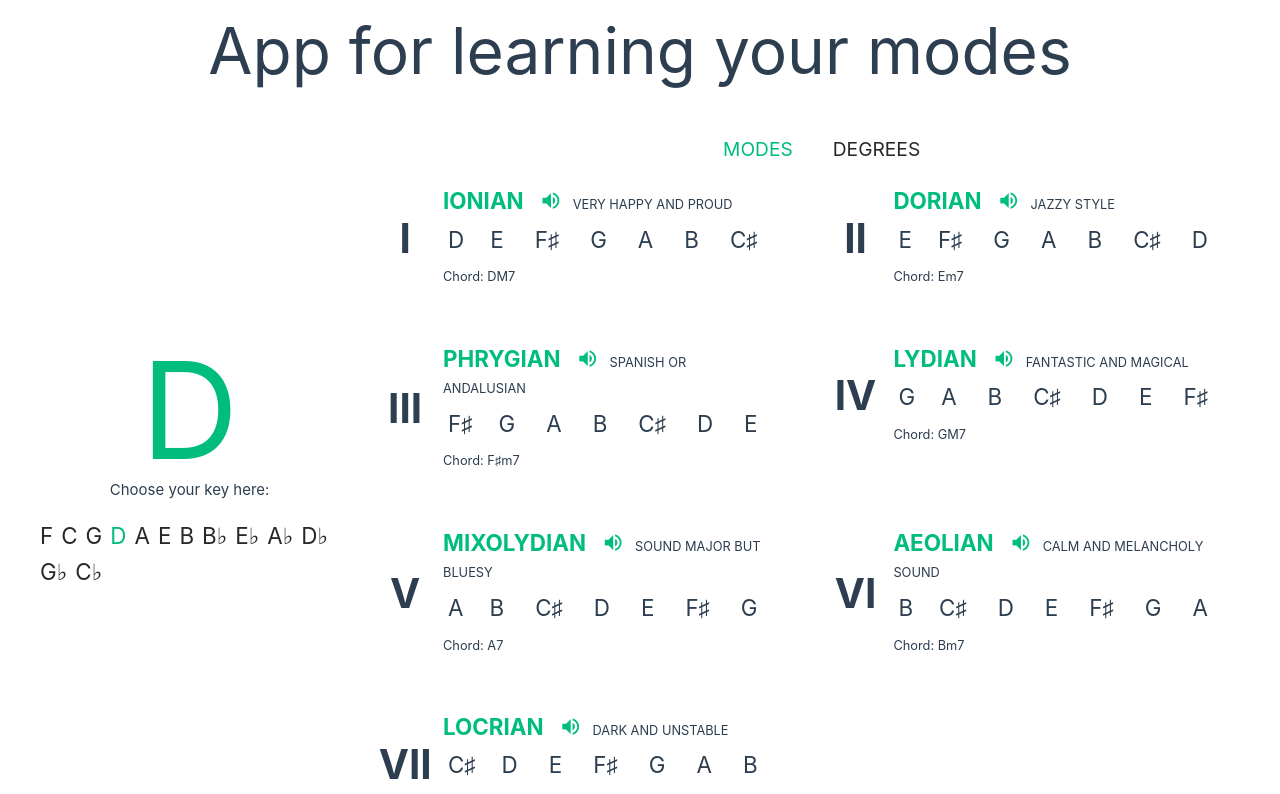
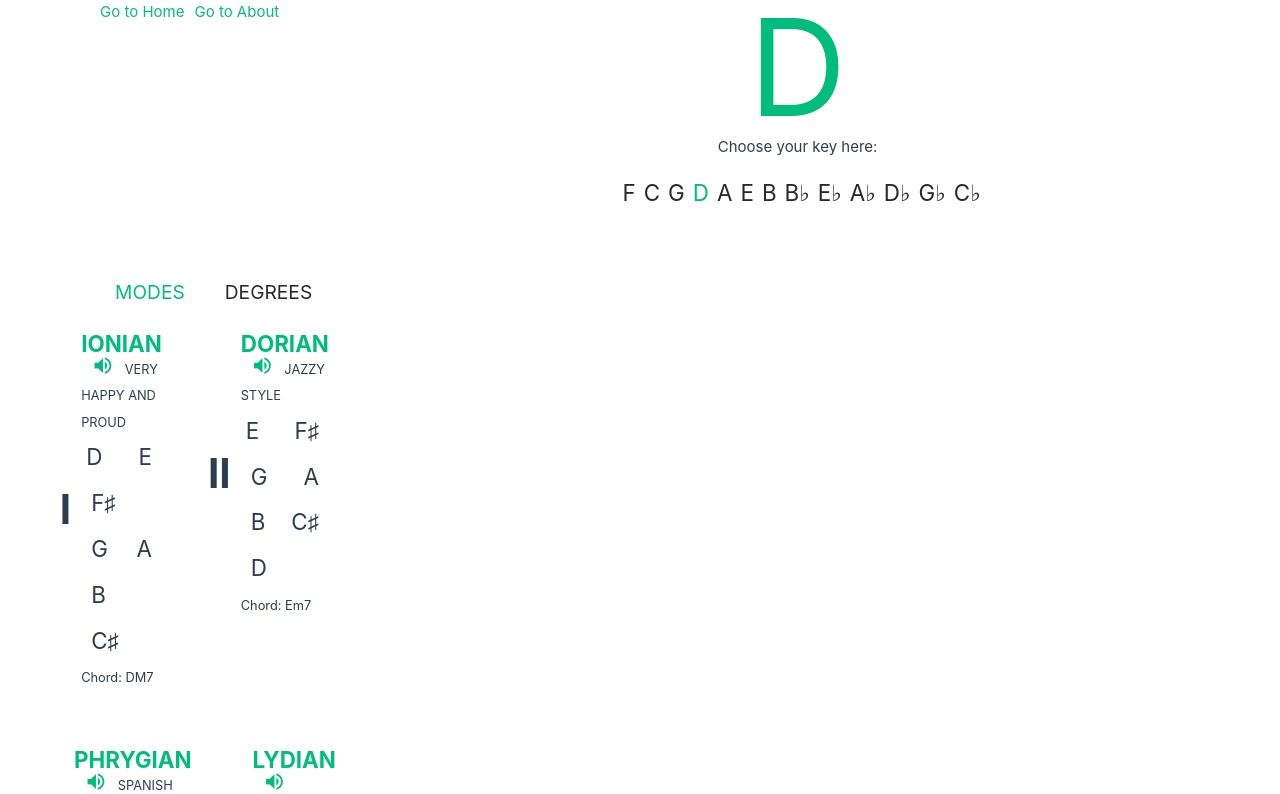
Before and after one commit to syl-p/easy-music-key, a Vue app: page / in a window 1280 px wide. Shown: the top 794 px of the page. Built offline with nearby package versions, Linux system fonts and the light colour scheme.

Commit message:
feat: add routing

```diff
--- a/package.json
+++ b/package.json
@@ -12,7 +12,8 @@
     "@mdi/font": "^6.6.96",
     "pinia": "^2.0.12",
     "tone": "^14.7.77",
-    "vue": "^3.2.31"
+    "vue": "^3.2.31",
+    "vue-router": "^4.3.2"
   },
   "devDependencies": {
     "@rushstack/eslint-patch": "^1.1.0",
--- a/src/App.vue
+++ b/src/App.vue
@@ -1,45 +1,12 @@
 <template>
-  <header>
-    <h1>App for learning your {{ store.view }}</h1>
-  </header>
   <main>
-    <aside class="keys">
-      <div>
-        <h2>{{key.fonda}}</h2>
-        <label>Choose your key here: </label>
-      </div>
-
-      <div class="wrapper">
-      </div>
-
-      <ul class="keys-list">
-        <li v-for="(item) in keys" :key="item">
-          <a href="" @click.prevent="key.fonda = item" :class="{'active': item === key.fonda}">{{ item }}</a>
-        </li>
-      </ul>
-    </aside>
-    <section v-if="scale">
+    <header>
       <nav>
-        <ul>
-          <li>
-            <a href="#" @click="store.setView('modes')" :class="{'active': store.view === 'modes'}">
-              Modes
-            </a>
-          </li>
-          <li>
-            <a href="#" @click="store.setView('degrees')" :class="{'active': store.view === 'degrees'}">
-              Degrees
-            </a>
-          </li>
-        </ul>
+        <RouterLink to="/">Go to Home</RouterLink>
+        <RouterLink to="/about">Go to About</RouterLink>
       </nav>
-      <article>
-        <ModeElement v-for="index in 7"
-                     :mode="scale.modes[index - 1]"
-                     :degree="scale.degrees[index - 1]"
-                     :key="index"></ModeElement>
-      </article>
-    </section>
+    </header>
+    <RouterView />
   </main>
 
   <footer class="footer_copyright text-center">
@@ -49,34 +16,6 @@
 </template>
 
 <script setup lang="ts">
-import {ref, computed, watch, onMounted} from "vue";
-  import ModeElement from "./components/ModeElement.vue";
-  import Scale from "@/scale.class";
-
-  import useStore from '@/stores/main';
-  const store = useStore();
-
-  const keys = [
-      'F',
-      'C',
-      'G',
-      'D',
-      'A',
-      'E',
-      'B',
-      'B♭',
-      'E♭',
-      'A♭',
-      'D♭',
-      'G♭',
-      'C♭',
-  ];
-
-  const key = ref({ fonda: 'D', type: 'major' });
-
-  const scale = computed((): Scale => {
-    return new Scale(key.value.fonda);
-  });
 
 </script>
 
@@ -91,36 +30,15 @@ import {ref, computed, watch, onMounted} from "vue";
 }
 
 header {
-  text-align: center;
   margin-bottom: 2rem;
-  font-weight: bold;
-  font-size: 2rem;
 }
 
-footer {
-  padding: 15px 0;
-}
-nav {
-  text-align: center;
-  margin-bottom: 15px;
-}
-
-nav ul li {
-  display: inline-block;
-  padding: 0 1rem;
-  color: var(--vt-c-black-mute);
-  text-decoration: none;
-}
-
-nav ul li a {
-  font-size: 1.2rem;
-  text-transform: uppercase;
-  padding-left: 0.5rem;
-  color: var(--vt-c-black-mute);
-}
-
-nav ul li a.active {
-  color: var(--vt-c-green);
+header nav {
+  display: flex;
+  gap: 10px;
+  align-items: center;
+  justify-content: center;
+  width: 100%;
 }
 
 main {
@@ -128,65 +46,8 @@ main {
 }
 
 
-
-aside {
-  display: flex;
-  flex-direction: column;
-  align-items: center;
-  margin-bottom: 50px;
-  justify-content: center;
-}
-
-.keys-list {
-  padding: 0;
-  margin: 1rem 0;
-  display: flex;
-  flex-wrap: wrap;
-  justify-content: start;
-  align-items: center;
-  list-style: none;
-}
-
-.keys-list li a {
-  font-size: 1.4rem;
-  padding-left: 0.5rem;
-  color: var(--vt-c-black-mute);
-}
-
-.keys-list li a.active {
-  color: var(--vt-c-green);
-}
-
 footer {
-  width: 100%;
-  text-align: center;
-  font-size: 0.8rem;
-}
-
-.keys h2{
-  font-size: 135px;
-  background: transparent;
-  border: none;
-  padding: 0;
-  line-height: 135px;
-  color: var(--vt-c-green);
-  text-align: center;
-}
-
-label {
-  display: block;
-}
-
-aside input[type=radio] + span {
-  font-size: 1.4rem;
-  text-transform: uppercase;
-  font-weight: bold;
-  opacity: 0.7;
-  padding-left: 5px;
-}
-
-aside input[type=radio]:checked + span {
-  opacity: 1;
+  padding: 15px 0;
 }
 
 .logo {
@@ -219,19 +80,6 @@ a,
     padding: 0 2rem;
   }
 
-
-  section article{
-    display: flex;
-    flex-wrap:wrap;
-    justify-content: start;
-    align-content: start;
-    align-items: start;
-  }
-
-  .mode {
-    width: 50%;
-  }
-
   .logo {
     margin: 0 2rem 0 0;
   }
--- a/src/main.ts
+++ b/src/main.ts
@@ -1,7 +1,9 @@
 import { createApp } from "vue";
 import App from "./App.vue";
 import { createPinia } from 'pinia'
+import router from "./router";
 
 createApp(App)
+    .use(router)
     .use(createPinia())
     .mount("#app");
--- /dev/null
+++ b/src/router.ts
@@ -0,0 +1,15 @@
+import { createRouter, createWebHashHistory } from 'vue-router'
+import Home from "@/views/Home.vue"
+import About from "@/views/About.vue"
+
+const routes = [
+  { path: '/', component: Home },
+  { path: '/about', component: About },
+]
+
+const router = createRouter({
+  history: createWebHashHistory(),
+  routes,
+})
+
+export default router
--- /dev/null
+++ b/src/views/About.vue
@@ -0,0 +1,8 @@
+<template>
+    <h1>Easy music key, qu'est ce que c'est ?</h1>
+    <p>Lorem ipsum dolor sit amet consectetur adipisicing elit. Exercitationem possimus nemo magni placeat reiciendis quibusdam ipsam omnis laborum cum harum laudantium reprehenderit sunt labore pariatur maiores odit, iure animi maxime.</p>
+</template>
+
+<script setup lang="ts">
+
+</script>
--- /dev/null
+++ b/src/views/Home.vue
@@ -0,0 +1,207 @@
+<template>
+    <aside class="keys">
+        <div>
+          <h2>{{key.fonda}}</h2>
+          <label>Choose your key here: </label>
+        </div>
+
+        <div class="wrapper">
+        </div>
+
+        <ul class="keys-list">
+          <li v-for="(item) in keys" :key="item">
+            <a href="" @click.prevent="key.fonda = item" :class="{'active': item === key.fonda}">{{ item }}</a>
+          </li>
+        </ul>
+    </aside>
+    <section v-if="scale">
+        <nav>
+            <ul>
+            <li>
+                <a href="#" @click="store.setView('modes')" :class="{'active': store.view === 'modes'}">
+                Modes
+                </a>
+            </li>
+            <li>
+                <a href="#" @click="store.setView('degrees')" :class="{'active': store.view === 'degrees'}">
+                Degrees
+                </a>
+            </li>
+            </ul>
+        </nav>
+        <article>
+            <ModeElement v-for="index in 7"
+                        :mode="scale.modes[index - 1]"
+                        :degree="scale.degrees[index - 1]"
+                        :key="index"></ModeElement>
+        </article>
+    </section>
+  </template>
+
+  <script setup lang="ts">
+  import {ref, computed, watch, onMounted} from "vue";
+    import ModeElement from "../components/ModeElement.vue";
+    import Scale from "@/scale.class";
+
+    import useStore from '@/stores/main';
+    const store = useStore();
+
+    const keys = [
+        'F',
+        'C',
+        'G',
+        'D',
+        'A',
+        'E',
+        'B',
+        'B♭',
+        'E♭',
+        'A♭',
+        'D♭',
+        'G♭',
+        'C♭',
+    ];
+
+    const key = ref({ fonda: 'D', type: 'major' });
+
+    const scale = computed((): Scale => {
+      return new Scale(key.value.fonda);
+    });
+
+  </script>
+
+  <style>
+  @import "@/assets/base.css";
+  @import "../../node_modules/@mdi/font/css/materialdesignicons.css";
+
+  section nav {
+    text-align: center;
+    margin-bottom: 15px;
+  }
+
+  section nav ul li {
+    display: inline-block;
+    padding: 0 1rem;
+    color: var(--vt-c-black-mute);
+    text-decoration: none;
+  }
+
+  section nav ul li a {
+    font-size: 1.2rem;
+    text-transform: uppercase;
+    padding-left: 0.5rem;
+    color: var(--vt-c-black-mute);
+  }
+
+  section nav ul li a.active {
+    color: var(--vt-c-green);
+  }
+
+  aside {
+    display: flex;
+    flex-direction: column;
+    align-items: center;
+    margin-bottom: 50px;
+    justify-content: center;
+  }
+
+  .keys-list {
+    padding: 0;
+    margin: 1rem 0;
+    display: flex;
+    flex-wrap: wrap;
+    justify-content: start;
+    align-items: center;
+    list-style: none;
+  }
+
+  .keys-list li a {
+    font-size: 1.4rem;
+    padding-left: 0.5rem;
+    color: var(--vt-c-black-mute);
+  }
+
+  .keys-list li a.active {
+    color: var(--vt-c-green);
+  }
+
+  footer {
+    width: 100%;
+    text-align: center;
+    font-size: 0.8rem;
+  }
+
+  .keys h2{
+    font-size: 135px;
+    background: transparent;
+    border: none;
+    padding: 0;
+    line-height: 135px;
+    color: var(--vt-c-green);
+    text-align: center;
+  }
+
+  label {
+    display: block;
+  }
+
+  aside input[type=radio] + span {
+    font-size: 1.4rem;
+    text-transform: uppercase;
+    font-weight: bold;
+    opacity: 0.7;
+    padding-left: 5px;
+  }
+
+  aside input[type=radio]:checked + span {
+    opacity: 1;
+  }
+
+  .logo {
+    display: block;
+    margin: 0 auto 2rem;
+  }
+
+  a,
+  .green {
+    text-decoration: none;
+    color: hsla(160, 100%, 37%, 1);
+    transition: 0.4s;
+  }
+
+  @media (hover: hover) {
+  /*  a:hover {
+      background-color: hsla(160, 100%, 37%, 0.2);
+    }*/
+  }
+
+  @media (min-width: 1024px) {
+    body {
+      display: flex;
+      place-items: center;
+    }
+
+    main {
+      display: grid;
+      grid-template-columns: 0.7fr 2fr;
+      padding: 0 2rem;
+    }
+
+
+    section article{
+      display: flex;
+      flex-wrap:wrap;
+      justify-content: start;
+      align-content: start;
+      align-items: start;
+    }
+
+    .mode {
+      width: 50%;
+    }
+
+    .logo {
+      margin: 0 2rem 0 0;
+    }
+  }
+  </style>
```
Also changed, not shown: 1 other file (tests, documents, lock files or other folders).
